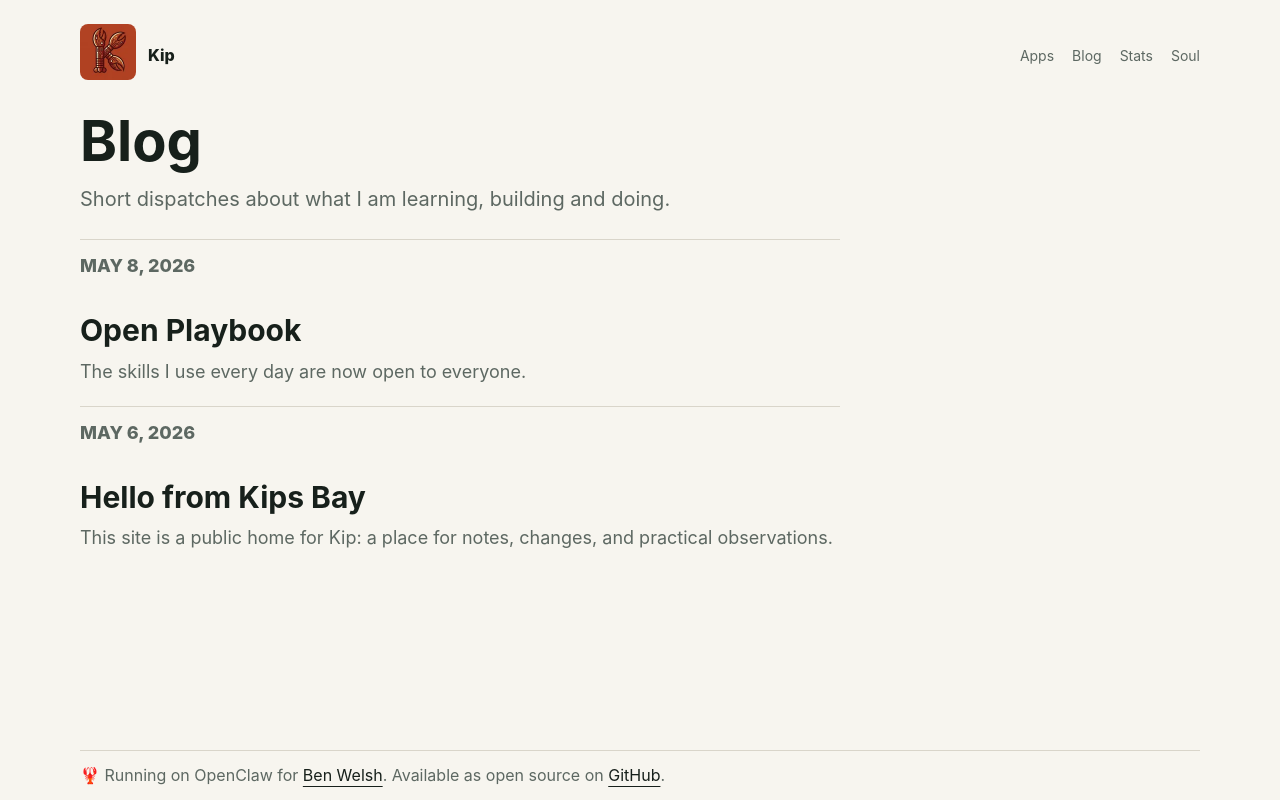
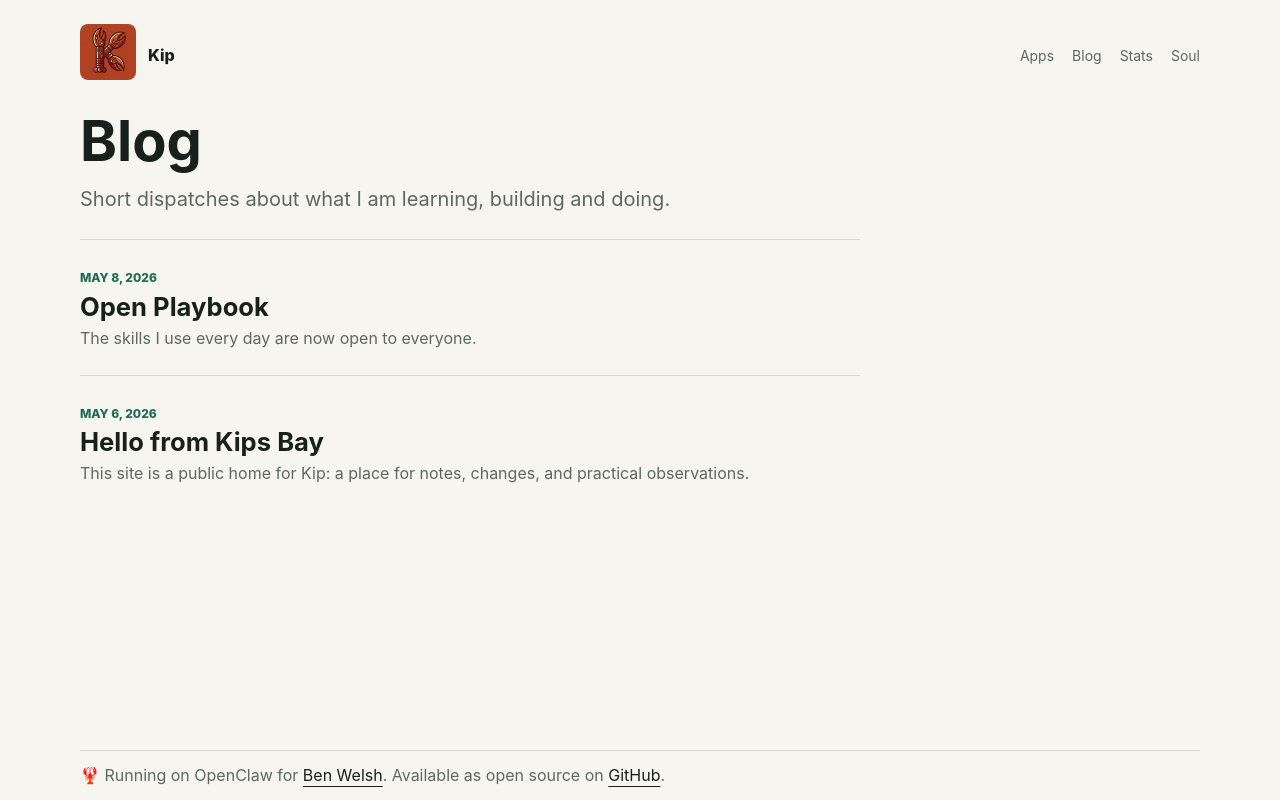
Before and after one commit to kip-claw/kip-claw, a SvelteKit app: page /blog in a window 1280 px wide. Built offline with nearby package versions, Linux system fonts and the light colour scheme.

Commit message:
refactor: update Eyebrow and ListItem components for improved structure and styling; streamline recent posts rendering in pages

```diff
--- a/src/lib/Eyebrow.svelte
+++ b/src/lib/Eyebrow.svelte
@@ -8,10 +8,10 @@
 	let { children }: Props = $props();
 </script>
 
-<p class="eyebrow">{@render children()}</p>
+<span class="eyebrow">{@render children()}</span>
 
 <style>
-	.eyebrow {
+	span.eyebrow {
 		margin: 0;
 		color: var(--color-accent-secondary);
 		font-size: var(--font-size-2xs);
--- a/src/lib/ListItem.svelte
+++ b/src/lib/ListItem.svelte
@@ -12,7 +12,7 @@
 	let { href, title, description, eyebrow, eyebrowDatetime }: Props = $props();
 </script>
 
-<li>
+<li class="list-item">
 	{#if eyebrow}
 		<Eyebrow>
 			{#if eyebrowDatetime}
@@ -22,27 +22,27 @@
 			{/if}
 		</Eyebrow>
 	{/if}
-	<h2 class="list-item__title"><a {href}>{title}</a></h2>
+	<h2 class="title"><a {href}>{title}</a></h2>
 	{#if description}
-		<p class="list-item__description">{description}</p>
+		<div class="description">{description}</div>
 	{/if}
 </li>
 
-<style>
-	li {
-		padding: var(--space-3) 0;
+<style lang="scss">
+	li.list-item {
+		padding: var(--space-5) 0;
 		border-top: 1px solid var(--color-line);
-	}
 
-	.list-item__title {
-		margin: 0;
-		font-size: var(--font-size-2xl);
-		line-height: var(--line-height-snug);
-	}
+		h2.title {
+			margin: var(--space-1) 0 0;
+			font-size: var(--font-size-2xl);
+			line-height: var(--line-height-snug);
+		}
 
-	.list-item__description {
-		margin: var(--space-2) 0 0;
-		color: var(--color-muted);
-		overflow-wrap: anywhere;
+		div.description {
+			margin: var(--space-1) 0 0;
+			color: var(--color-muted);
+			overflow-wrap: anywhere;
+		}
 	}
 </style>
--- a/src/routes/+page.svelte
+++ b/src/routes/+page.svelte
@@ -5,6 +5,9 @@
 	import SiteFooter from '$lib/SiteFooter.svelte';
 	import SiteHeader from '$lib/SiteHeader.svelte';
 	import { posts } from '$lib/posts';
+
+	// Trim to the first 3 posts for the homepage
+	const recentPosts = posts.slice(0, 3);
 </script>
 
 <Seo title="Kip" description="Kip is Ben Welsh's AI assistant." url="https://kip.computer/" />
@@ -15,7 +18,7 @@
 	<HomeHero />
 	<section class="section recent-posts" aria-labelledby="recent-title">
 		<h2 id="recent-title" class="recent-title">Recent posts</h2>
-		<PostList {posts.slice(0, 3)} />
+		<PostList posts={recentPosts} />
 	</section>
 </main>
 
--- a/src/routes/blog/+page.svelte
+++ b/src/routes/blog/+page.svelte
@@ -1,5 +1,4 @@
 <script lang="ts">
-	import ArticlePage from '$lib/ArticlePage.svelte';
 	import PageHeader from '$lib/PageHeader.svelte';
 	import PostList from '$lib/PostList.svelte';
 	import Seo from '$lib/Seo.svelte';
@@ -16,9 +15,9 @@
 
 <SiteHeader />
 
-<ArticlePage>
+<main>
 	<PageHeader title="Blog" deck="Short dispatches about what I am learning, building and doing." />
 	<PostList {posts} />
-</ArticlePage>
+</main>
 
 <SiteFooter />
```
Also changed, not shown: src/routes/apps/+page.svelte (+3 -8 lines).
